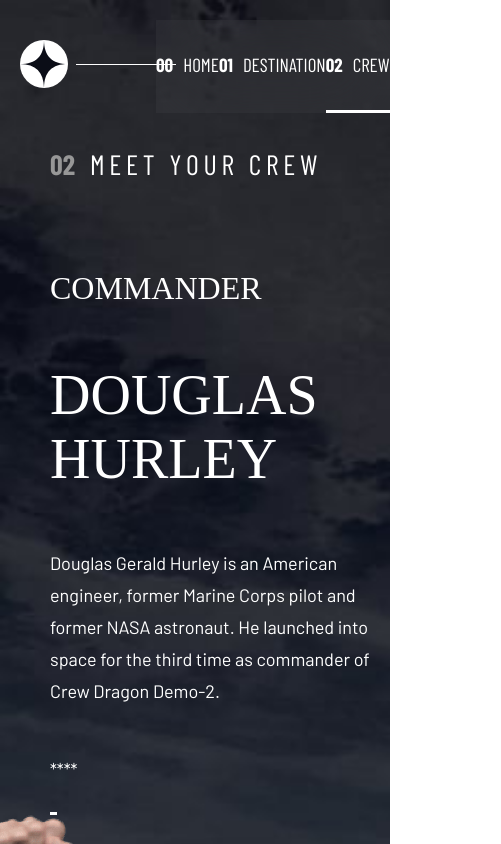
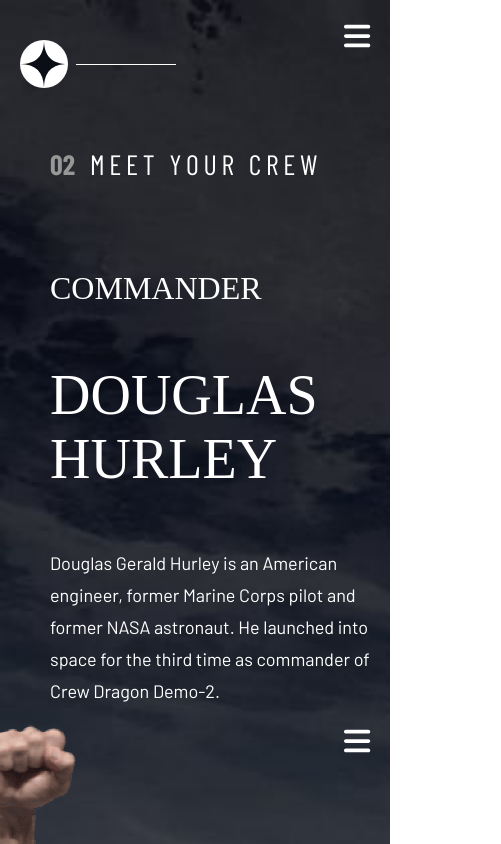
Before and after one commit to Margaretka15/space_project, a React (Create React App) app: page /crew in a window 390 px wide. Shown: the top 844 px of the page, 501 px wide, since content can reach past the window. Built offline with nearby package versions, Linux system fonts and the light colour scheme; a web font is replaced by a local one.

Commit message:
Add menu for mobiles.

```diff
--- a/package.json
+++ b/package.json
@@ -3,6 +3,9 @@
   "version": "0.1.0",
   "private": true,
   "dependencies": {
+    "@fortawesome/fontawesome-svg-core": "^6.2.0",
+    "@fortawesome/free-solid-svg-icons": "^6.2.0",
+    "@fortawesome/react-fontawesome": "^0.2.0",
     "@testing-library/jest-dom": "^5.16.5",
     "@testing-library/react": "^13.4.0",
     "@testing-library/user-event": "^13.5.0",
--- a/src/App.scss
+++ b/src/App.scss
@@ -1,5 +1,5 @@
-@import "./style/base/mixins.scss";
-
+@import "./style/base/mixins";
+@import "style/base/variables";
 .page {
   min-height: 100vh;
   //padding: 1%;
@@ -8,4 +8,5 @@
   padding-left: 5rem;
 
 
+
 }
--- a/src/layout/Navigation/Navbar.scss
+++ b/src/layout/Navigation/Navbar.scss
@@ -1,25 +1,26 @@
+@import "src/style/base/mixins";
+
 $navbar-height: 9rem;
-.navbar{
-  //position: absolute;
+
+.navbar {
   display: flex;
-  //right: 0;
   width: 60vw;
-
 
   margin-left: auto;
   background: rgba($white, 0.04);
   justify-content: space-around;
-  //align-items: center;
 
   backdrop-filter: blur(40.7742px);
   //to do: add additional styling for browsers which don't support blur effect
 
 
   &__link {
-    font-family: 'Barlow Condensed', sans-serif;
-    font-size: 1.9rem;
+    height: $navbar-height;
+    font: {
+      size: 1.9rem;
+      family: 'Barlow Condensed', sans-serif;
+    }
     line-height: $navbar-height;
-    height: $navbar-height;
     color: $white;
     text-transform: uppercase;
     border-bottom: 3px transparent solid;
@@ -31,16 +32,60 @@
       cursor: pointer;
       border-bottom: 3px $light-grey solid;
     }
+
     &--active {
       border-bottom: 3px $white solid;
+
       &:hover {
-        border-bottom:  3px $white solid;;
+        border-bottom: 3px $white solid;;
       }
     }
+
     span {
       margin-right: 1rem;
       font-weight: bold;
     }
   }
 
+  &__hamburger {
+    display: none;
+    font-size: 3rem;
+    cursor: pointer;
+
+  }
+
+  &--hidden {
+    display: none;
+  }
+
+  @include respond(phone) {
+    position: fixed;
+    top: 0;
+    right: 0;
+    z-index: 11;
+    display: none;
+    height: 100vh;
+    padding: 2rem;
+    flex-direction: column;
+    justify-content: normal;
+    padding-top: 7rem;
+
+    &__link {
+
+    }
+    //to do: zrobić to ładniej, bo mi się nie podoba
+
+    &__hamburger {
+      position: fixed;
+      right: 2rem;
+      display: block;
+      color: $white;
+      z-index: 15;
+    }
+
+  }
+
+  &--expanded {
+    display: flex;
+  }
 }
--- a/src/layout/Navigation/Navbar.tsx
+++ b/src/layout/Navigation/Navbar.tsx
@@ -1,15 +1,34 @@
-import React from "react";
+import {FontAwesomeIcon} from "@fortawesome/react-fontawesome"
+import {faBars, faClose} from '@fortawesome/free-solid-svg-icons'
+
+import React, {useState} from "react";
 
 type Props = {
     children: React.ReactElement[] | React.ReactElement;
     type: string;
 }
 
-function Navbar({children, type} :Props) {
+function Navbar({children, type}: Props) {
+
+    const [isExpanded, setIsExpanded] = useState(false);
+
+    const toggleMenu = () => {
+        setIsExpanded(isExpanded => !isExpanded)
+    }
+
     return (
-        <nav className={type}>
-            {children}
-        </nav>);
+        <>
+            <button className="navbar__hamburger"
+                    onClick={() => {
+                        toggleMenu();
+                    }}>
+                <FontAwesomeIcon icon={isExpanded ? faClose : faBars}/>
+            </button>
+            <nav className={!isExpanded ? "navbar" : "navbar navbar--expanded"}>
+                {children}
+            </nav>
+        </>
+    );
 }
 
 export default Navbar;
--- a/src/pages/Technology/Technology.scss
+++ b/src/pages/Technology/Technology.scss
@@ -1,4 +1,4 @@
-@import "../../style/base/mixins.scss";
+@import "../../style/base/mixins";
 
 .technology {
 
--- a/src/style/base/_mixins.scss
+++ b/src/style/base/_mixins.scss
@@ -1,6 +1,6 @@
 @mixin respond($breakpoint) {
   @if $breakpoint == phone {
-    @media (max-width: 480px) {
+    @media (max-width: 500px) {
       @content
     };
   }
```
Also changed, not shown: 1 other file (tests, documents, lock files or other folders).
